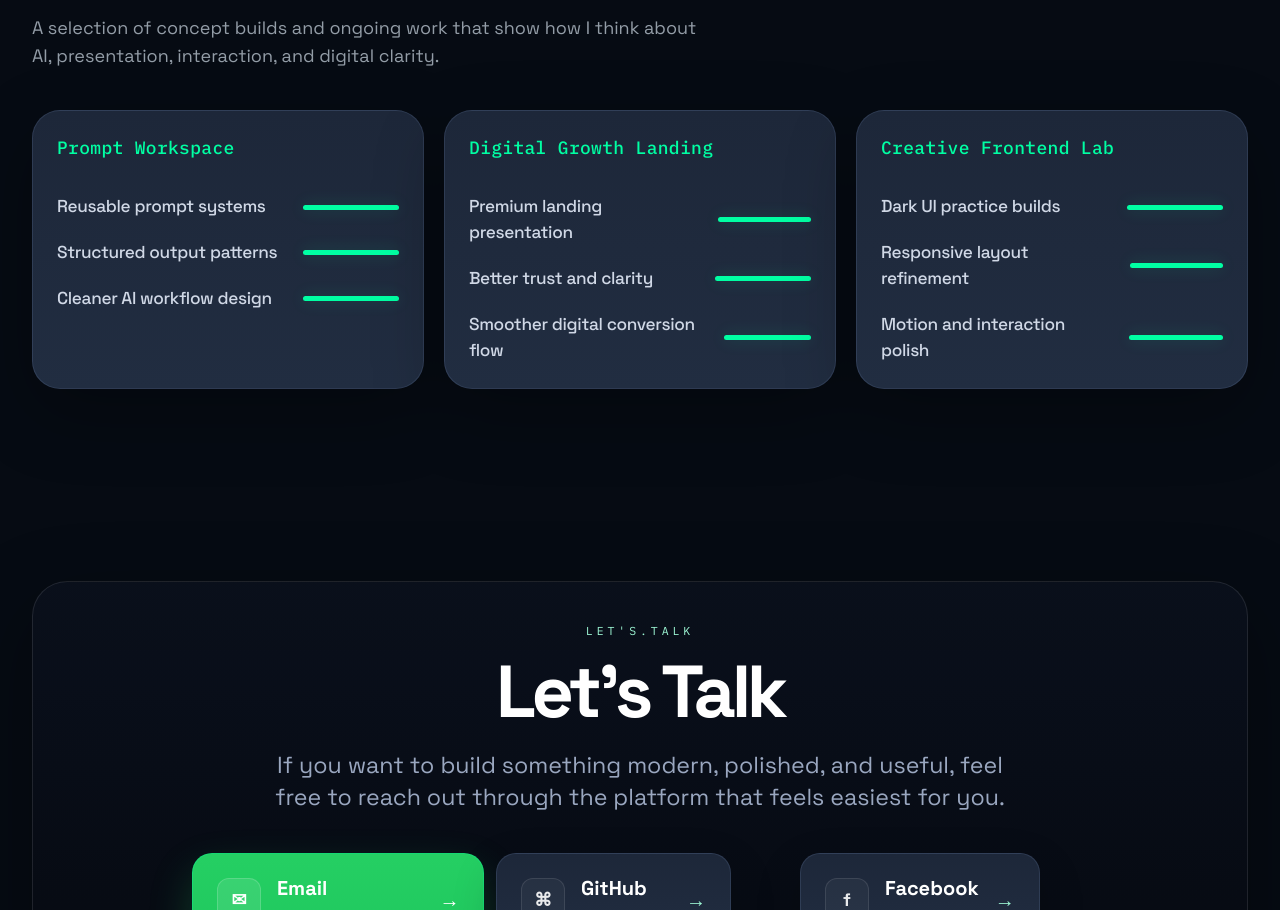
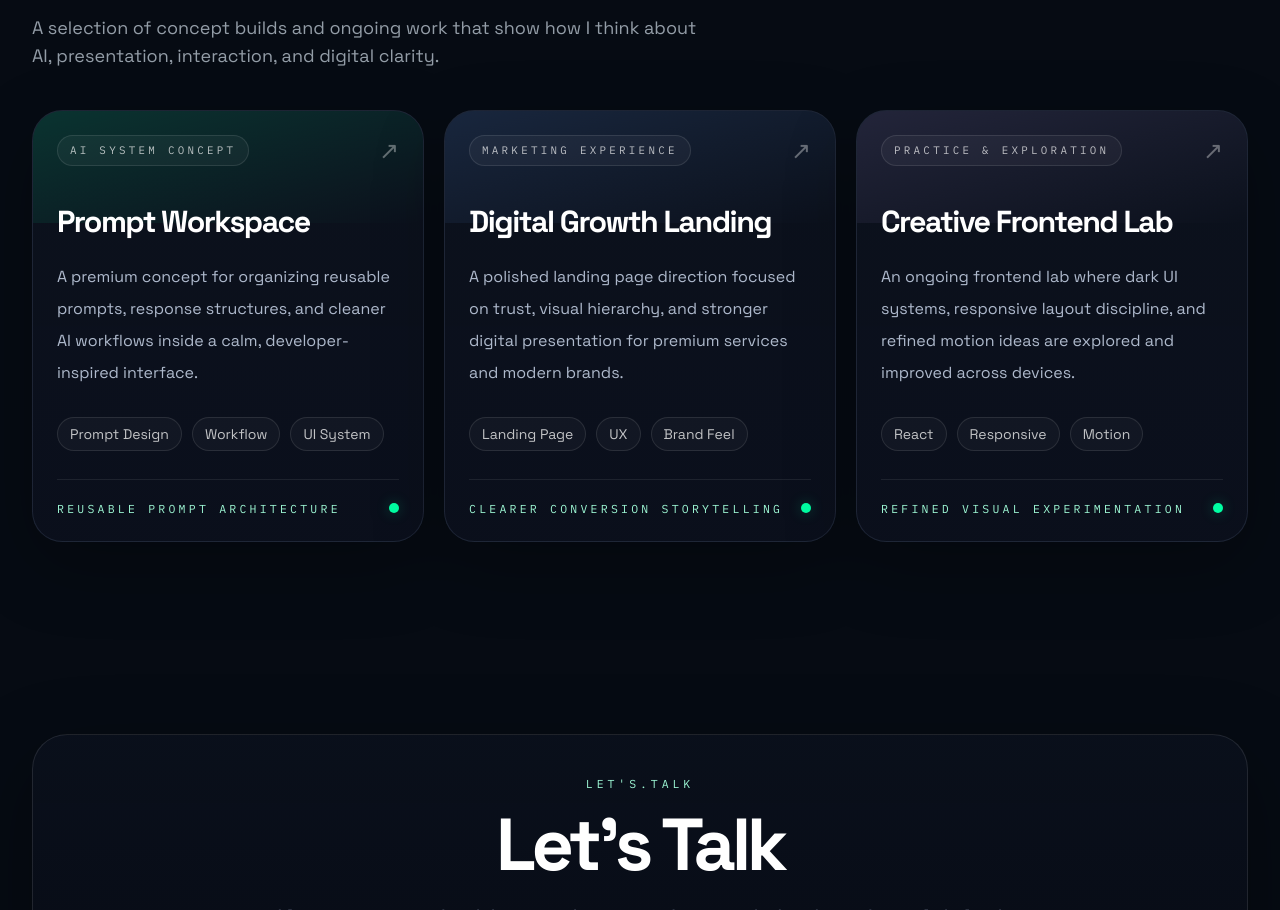
Before and after one commit to JAHURULNILL/jahurul, a React (Vite) app: page / in a window 1280 px wide. Shown: the part 2373-3283 px from the top of the page. Built offline with nearby package versions, Linux system fonts and the light colour scheme.

Commit message:
Redesign project cards with distinct style

```diff
--- a/src/components/ProjectsSection.tsx
+++ b/src/components/ProjectsSection.tsx
@@ -20,30 +20,50 @@ export function ProjectsSection() {
             <Reveal key={project.title} delay={index * 0.08}>
               <motion.article
                 whileHover={{ y: -10 }}
-                className="group relative flex h-full flex-col overflow-hidden rounded-[1.75rem] border border-[rgba(106,126,170,0.22)] bg-[linear-gradient(180deg,#1d2739_0%,#212d41_100%)] p-6 shadow-[0_24px_70px_rgba(0,0,0,0.28)] transition duration-300 hover:border-[var(--accent)]/24 hover:shadow-[0_34px_84px_rgba(0,0,0,0.38)]"
+                className="group relative flex h-full flex-col overflow-hidden rounded-[1.9rem] border border-[rgba(115,132,172,0.18)] bg-[linear-gradient(180deg,rgba(12,18,30,0.96),rgba(11,16,28,0.94))] p-6 shadow-[0_24px_70px_rgba(0,0,0,0.26)] transition duration-300 hover:border-white/20 hover:shadow-[0_34px_84px_rgba(0,0,0,0.36)]"
               >
+                <div className="absolute inset-x-0 top-0 h-28 bg-gradient-to-br opacity-90 transition duration-500 group-hover:opacity-100" />
+                <div
+                  className={`absolute inset-x-0 top-0 h-28 bg-gradient-to-br ${project.accent} opacity-80 transition duration-500 group-hover:opacity-100`}
+                />
                 <div className="absolute inset-0 opacity-0 transition duration-500 group-hover:opacity-100">
-                  <div className="absolute inset-0 bg-[radial-gradient(circle_at_bottom_left,rgba(0,255,163,0.08),transparent_26%)]" />
+                  <div className="absolute inset-0 bg-[radial-gradient(circle_at_top_right,rgba(255,255,255,0.06),transparent_24%),radial-gradient(circle_at_bottom_left,rgba(0,255,163,0.05),transparent_28%)]" />
                 </div>
 
                 <div className="relative flex h-full flex-col">
-                  <h3 className="font-mono text-[1.05rem] font-medium tracking-[0.02em] text-[var(--accent)] sm:text-[1.12rem]">
+                  <div className="flex items-start justify-between gap-4">
+                    <div className="rounded-full border border-white/10 bg-white/[0.04] px-3 py-1.5 font-mono text-[0.68rem] uppercase tracking-[0.3em] text-white/70">
+                      {project.eyebrow}
+                    </div>
+                    <span className="text-2xl text-white/36 transition duration-300 group-hover:translate-x-1 group-hover:text-white/72">
+                      ↗
+                    </span>
+                  </div>
+
+                  <h3 className="mt-8 text-[1.7rem] font-bold tracking-[-0.05em] text-white sm:text-[1.9rem]">
                     {project.title}
                   </h3>
 
-                  <div className="mt-8 flex flex-1 flex-col gap-5">
-                    {project.items.map((item) => (
-                      <div key={item} className="flex items-center justify-between gap-4">
-                        <p className="text-[1.02rem] font-medium tracking-[-0.02em] text-[#d0d8e6] sm:text-[1.08rem]">
-                          {item}
-                        </p>
-                        <span className="h-[5px] w-20 rounded-full bg-[var(--accent)] shadow-[0_0_16px_rgba(0,255,163,0.18)] sm:w-24" />
-                      </div>
+                  <p className="mt-4 flex-1 text-[1rem] leading-8 text-[#aeb9cc]">
+                    {project.summary}
+                  </p>
+
+                  <div className="mt-7 flex flex-wrap gap-2.5">
+                    {project.tags.map((tag) => (
+                      <span
+                        key={tag}
+                        className="rounded-full border border-white/10 bg-[rgba(255,255,255,0.03)] px-3 py-1.5 text-sm text-white/74 transition duration-300 group-hover:border-white/14 group-hover:text-white/84"
+                      >
+                        {tag}
+                      </span>
                     ))}
                   </div>
 
-                  <div className="pointer-events-none absolute bottom-5 left-5 h-14 w-14 rounded-full border border-[rgba(0,255,163,0.38)] opacity-0 transition duration-500 group-hover:opacity-100">
-                    <span className="absolute left-1/2 top-1/2 h-3 w-3 -translate-x-1/2 -translate-y-1/2 rounded-full bg-[var(--accent)] shadow-[0_0_18px_rgba(0,255,163,0.36)]" />
+                  <div className="mt-7 flex items-center justify-between border-t border-white/8 pt-5">
+                    <span className="font-mono text-[0.72rem] uppercase tracking-[0.28em] text-[var(--accent-soft)]">
+                      {project.meta}
+                    </span>
+                    <span className="h-2.5 w-2.5 rounded-full bg-[var(--accent)] shadow-[0_0_14px_rgba(0,255,163,0.28)]" />
                   </div>
                 </div>
               </motion.article>
--- a/src/data/portfolio.ts
+++ b/src/data/portfolio.ts
@@ -126,15 +126,30 @@ export const skills = [
 export const projects = [
   {
     title: "Prompt Workspace",
-    items: ["Reusable prompt systems", "Structured output patterns", "Cleaner AI workflow design"],
+    eyebrow: "AI System Concept",
+    summary:
+      "A premium concept for organizing reusable prompts, response structures, and cleaner AI workflows inside a calm, developer-inspired interface.",
+    tags: ["Prompt Design", "Workflow", "UI System"],
+    accent: "from-[rgba(0,255,163,0.18)] to-transparent",
+    meta: "Reusable prompt architecture",
   },
   {
     title: "Digital Growth Landing",
-    items: ["Premium landing presentation", "Better trust and clarity", "Smoother digital conversion flow"],
+    eyebrow: "Marketing Experience",
+    summary:
+      "A polished landing page direction focused on trust, visual hierarchy, and stronger digital presentation for premium services and modern brands.",
+    tags: ["Landing Page", "UX", "Brand Feel"],
+    accent: "from-[rgba(101,163,255,0.18)] to-transparent",
+    meta: "Clearer conversion storytelling",
   },
   {
     title: "Creative Frontend Lab",
-    items: ["Dark UI practice builds", "Responsive layout refinement", "Motion and interaction polish"],
+    eyebrow: "Practice & Exploration",
+    summary:
+      "An ongoing frontend lab where dark UI systems, responsive layout discipline, and refined motion ideas are explored and improved across devices.",
+    tags: ["React", "Responsive", "Motion"],
+    accent: "from-[rgba(192,168,255,0.16)] to-transparent",
+    meta: "Refined visual experimentation",
   },
 ];
 
```
